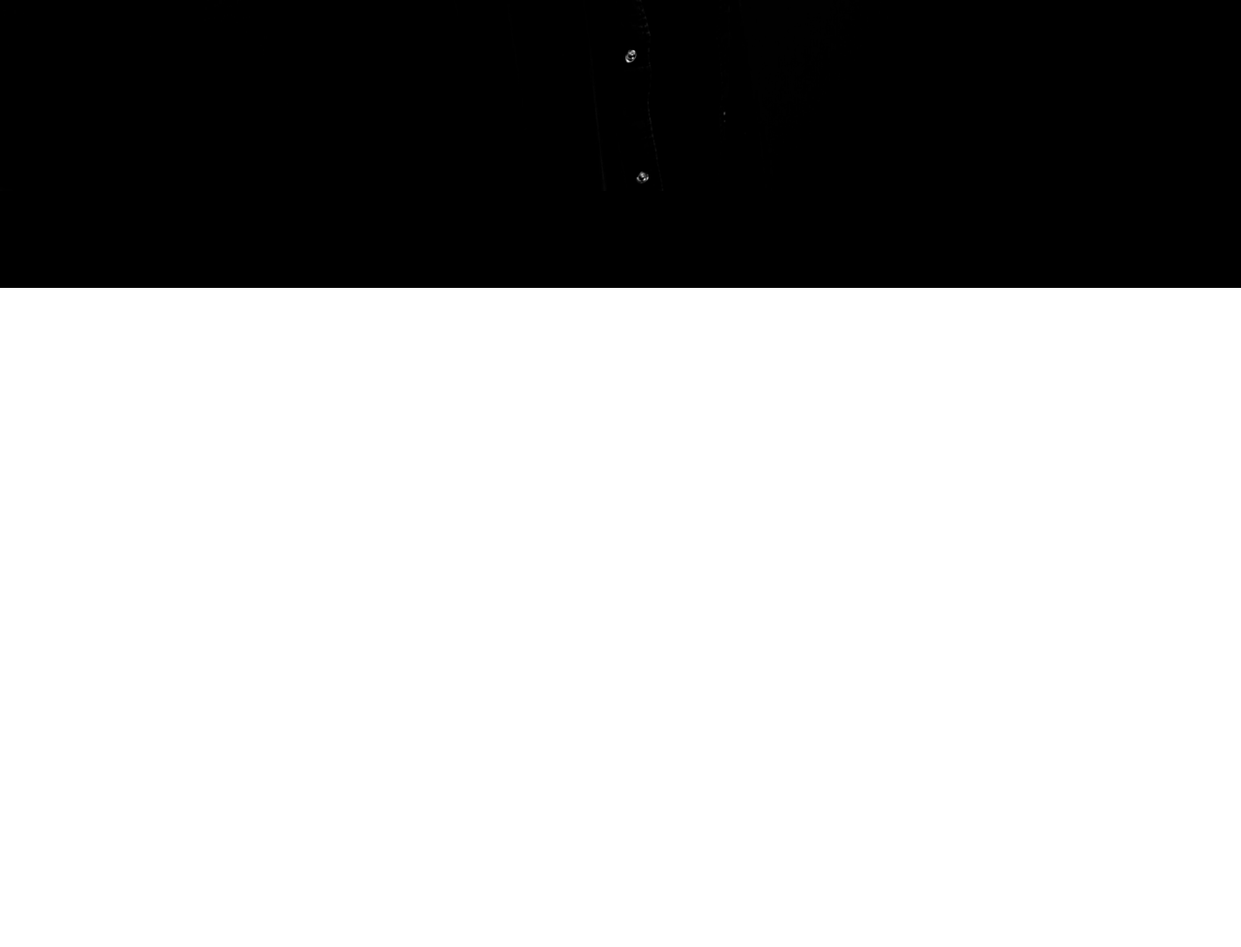
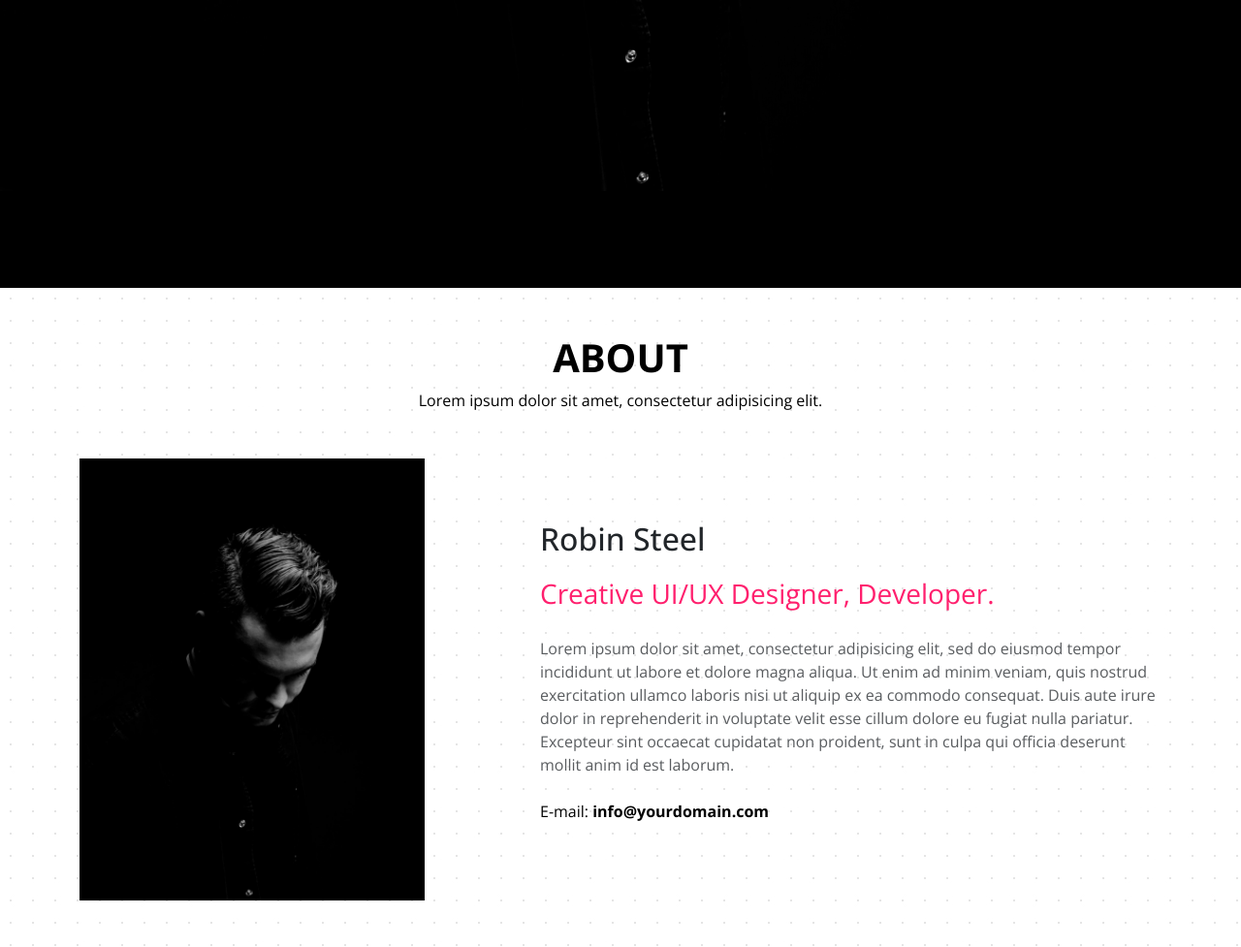
Before and after one commit to Shahd-Barmawi/Front_end_knowledge_Academy_OSAKA, a plain HTML site: page index.html in a window 1280 px wide. Shown: the part 503-1480 px from the top of the page at 97% size. Before the commit the page ends 800 px from the top, so only its background shows below. Drawn offline with nearby package versions, Linux system fonts and the light colour scheme.

Commit message:
update : adding about section

```diff
--- a/assets/css/main.css
+++ b/assets/css/main.css
@@ -3,6 +3,10 @@
 :root {
     --primaryColor: #ff206e;
     --mainFont: 'Open Sans', sans-serif;
+}
+
+.text__primary{
+    color: var(--primaryColor);
 }
 
 body {
@@ -27,3 +31,8 @@ body {
 .hero a {
     color: var(--primaryColor);
 }
+
+.about {
+    background-image: url(./../images/About/bg.jpg);
+    /* background-size: cover; */
+}
--- a/index.html
+++ b/index.html
@@ -51,6 +51,8 @@
         </div>
     </nav>
 
+    <main>
+
         <section class="hero vh-100">
             <div class="container h-100">
                 <div class="hero-content d-flex flex-column justify-content-center h-100">
@@ -62,6 +64,43 @@
 
         </section>
 
+        <section class="about py-5">
+            <div class="title text-center mb-5">
+                <h2 class="text-uppercase text-black fw-bold fs-1">About</h2>
+                <p class="text-black">Lorem ipsum dolor sit amet, consectetur adipisicing elit.</p>
+
+            </div>
+            <div class="container">
+                <div class="row">
+                    <div class="col-md-4">
+                        <img src="./assets/images/About/me.jpg" class="img-fluid">
+                    </div>
+                    <div class="col-md-7 offset-1">
+                        <div class="about-details d-flex flex-column justify-content-center h-100 gap-2">
+                            <h4 class="fs-2">Robin Steel</h4>
+                            <p class="text__primary fs-3">Creative UI/UX Designer, Developer.</p>
+                            <p class="text-muted">Lorem ipsum dolor sit amet, consectetur adipisicing elit, sed do
+                                eiusmod tempor incididunt ut
+                                labore et dolore magna aliqua. Ut enim ad minim veniam, quis nostrud exercitation
+                                ullamco
+                                laboris nisi ut aliquip ex ea commodo consequat. Duis aute irure dolor in reprehenderit
+                                in
+                                voluptate velit esse cillum dolore eu fugiat nulla pariatur. Excepteur sint occaecat
+                                cupidatat non proident, sunt in culpa qui officia deserunt mollit anim id est laborum.
+                            </p>
+                            <p class="text-black">E-mail: <span class="fw-bold">info@yourdomain.com</span></p>
+                        </div>
+
+                    </div>
+
+                </div>
+
+            </div>
+
+        </section>
+
+    </main>
+
     <script src="https://cdn.jsdelivr.net/npm/bootstrap@5.3.8/dist/js/bootstrap.bundle.min.js"
         integrity="sha384-FKyoEForCGlyvwx9Hj09JcYn3nv7wiPVlz7YYwJrWVcXK/BmnVDxM+D2scQbITxI"
         crossorigin="anonymous"></script>
```
Also changed, not shown: assets/images/About/bg.jpg (added), assets/images/About/me.jpg (added). Lines whose indentation alone changed are shown as unchanged.
